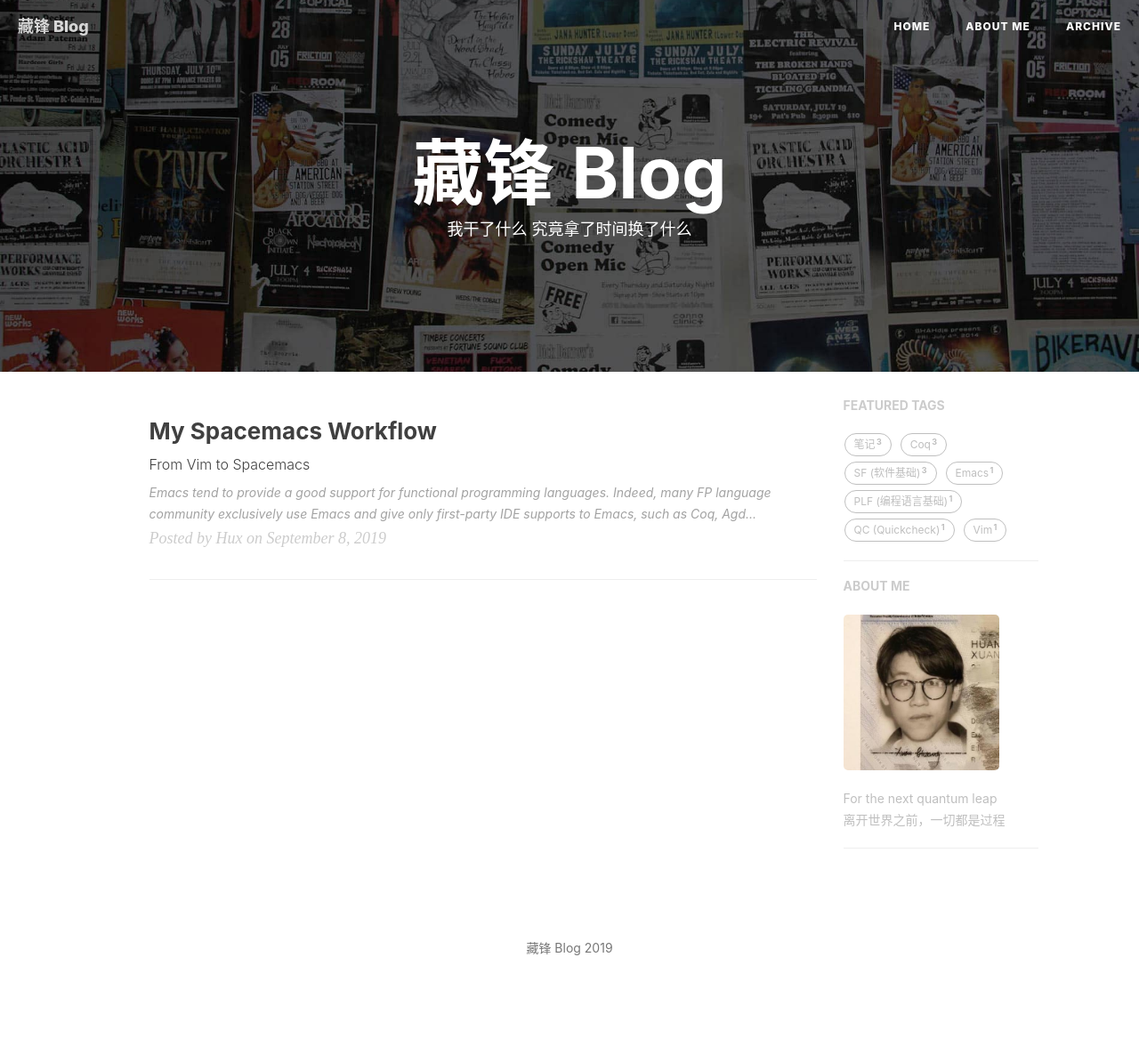
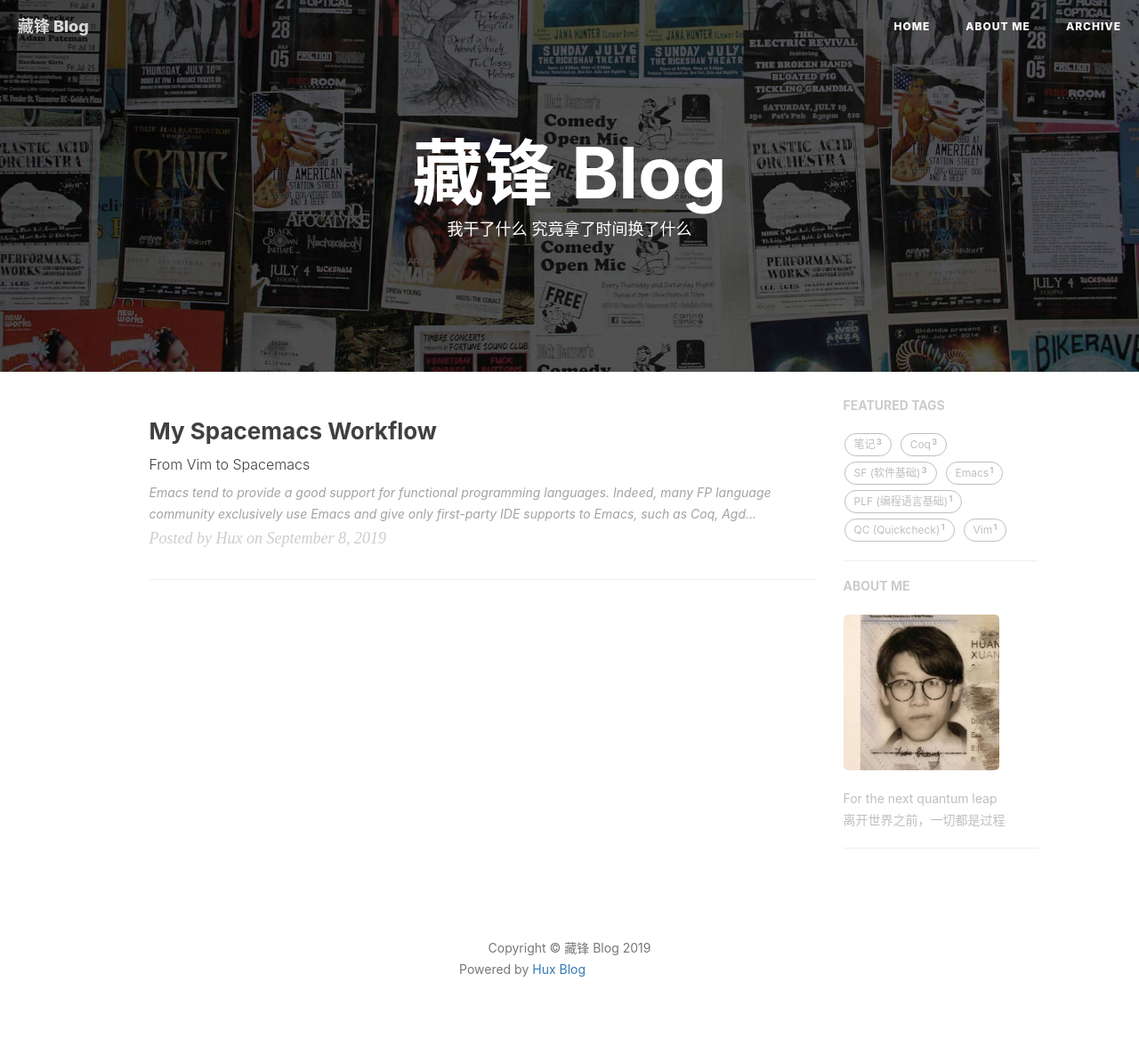
Before and after one commit to Justbreak/Justbreak.github.io, a Jekyll site: the page built from index.html, in a window 1280 px wide. Shown: the whole page at 89% size. Built offline with Jekyll 4.4.1, drawn with Linux system fonts in a browser that asks for light colours; nearby versions of some CDN libraries; the list of posts is cut into pages by our own code; comment, search, counter and statistics services are not loaded; grey boxes are pictures that could not be loaded.

Commit message:
change model

```diff
--- a/_includes/footer.html
+++ b/_includes/footer.html
@@ -6,8 +6,9 @@
                 <!-- SNS Link -->
                 {% include sns-links.html center=true %}
                 <p class="copyright text-muted">
-                    {{ site.title }} {{ site.time | date: '%Y' }}
+                    Copyright &copy; {{ site.title }} {{ site.time | date: '%Y' }}
                     <br>
+                    Powered by <a href="http://huangxuan.me">Hux Blog</a>
                     <iframe
                         style="margin-left: 2px; margin-bottom:-5px;"
                         frameborder="0" scrolling="0" width="100px" height="20px"
```
